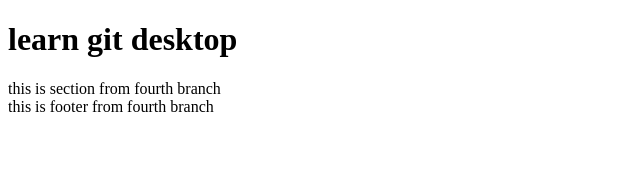
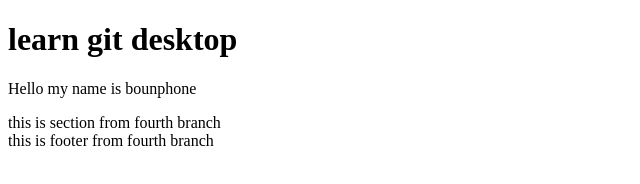
Before and after one commit to Bounphone/git-desktop, a plain HTML site: page index.html in a window 1280 px wide. Shown: the whole page, without its empty margins (0-640 px from the left). Drawn offline with Linux system fonts and the light colour scheme.

Commit message:
add p tag
add p tag

```diff
--- a/index.html
+++ b/index.html
@@ -8,6 +8,7 @@
 </head>
 <body>
     <h1>learn git desktop</h1>
+    <p>Hello my name is bounphone</p>
     <section>this is section from fourth branch</section>
     <footer>this is footer from fourth branch</footer>
 </body>
```
